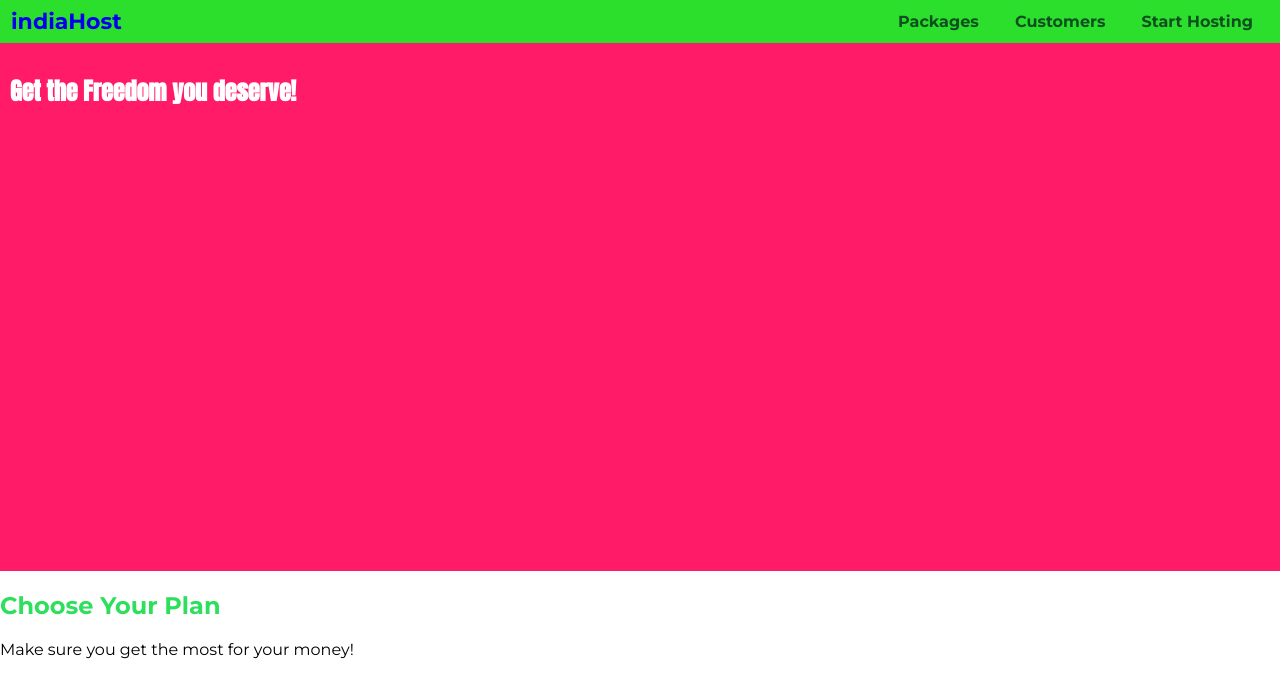
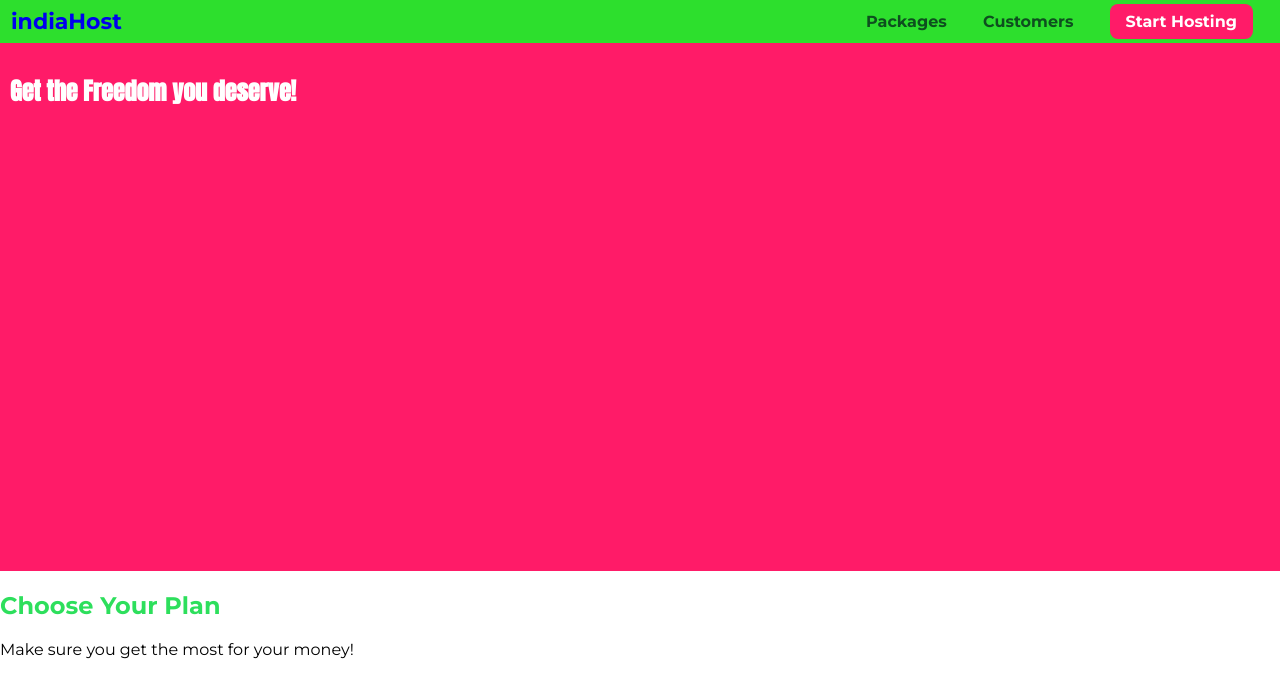
Before and after one commit to ashumantoo/India-host, a plain HTML site: page index.html in a window 1280 px wide. Drawn offline with Linux system fonts and the light colour scheme.

Commit message:
a different style for cta button start hosting.

```diff
--- a/index.html
+++ b/index.html
@@ -24,7 +24,7 @@
                 <li class="main-nav__item">
                     <a href="">Customers</a>
                 </li>
-                <li class="main-nav__item">
+                <li class="main-nav__item main-nav__item--cta">
                     <a href="">Start Hosting</a>
                 </li>
             </ul>
--- a/main.css
+++ b/main.css
@@ -90,7 +90,16 @@ p::first-letter {
     border-bottom: 3px solid white;
 }
 
-/* Pseudo selector/Pseudo class with active - Define the style of a special state of an element */
-/* .main-nav__item a:active{
+.main-nav__item--cta a{
     color: white;
-} */
+    background: #ff1b68;
+    padding: 8px 16px;
+    border-radius: 8px;
+}
+
+.main-nav__item--cta a:hover,
+.main-nav__item--cta a:active {
+    color: #ff1b68;
+    background: white;
+    border: none;
+}
```
